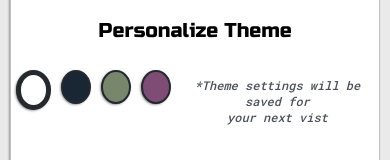
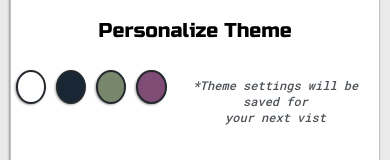
Before and after one commit to JatinSharma-007/portfolio-website, a plain HTML site: page index.html in a window 390 px wide. In both pictures the pointer is over the element 30 px from the left and 618 px from the top of the page. Shown: the part 532-692 px from the top of the page. Drawn offline with Linux system fonts and the light colour scheme.

Commit message:
somemobile fix

```diff
--- a/default.css
+++ b/default.css
@@ -406,6 +406,8 @@ ul {
         justify-content: center;
     }
 
-
+    .theme-dot:hover{
+        border-width: 2px;
+    }
 
 }
```
